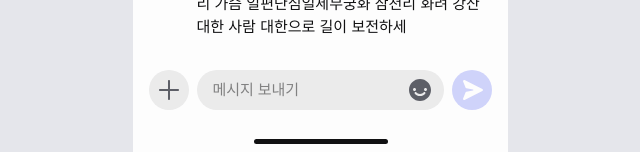
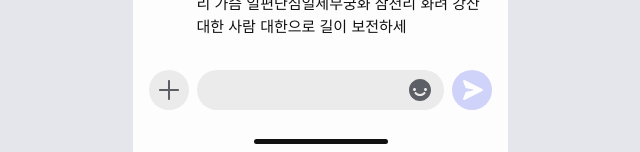
Before and after one commit to CEOS-Developers/react-messenger-19th, a React (Create React App) app: page / in a window 1280 px wide. Shown: the part 660-812 px from the top of the page, without its empty margins (320-960 px from the left). Built offline with nearby package versions, Linux system fonts and the light colour scheme; a web font is replaced by a local one.

Commit message:
Feat : input box focus 여부에 따라 chatInput 영역의 UI를 조건부 렌더링을 통해 변화

```diff
--- a/src/components/non-fixed/ChatInput/ChatInputForm.tsx
+++ b/src/components/non-fixed/ChatInput/ChatInputForm.tsx
@@ -1,6 +1,8 @@
 import styled from 'styled-components';
 import * as ST from '@styles/styledComponents';
-import { useRef, forwardRef } from 'react';
+
+import { useRecoilState } from 'recoil';
+import { isInputBoxFocusedState } from '@context/state/atom';
 
 const StyledChatInputForm = styled.form`
   width: 100%;
@@ -51,16 +53,31 @@ const StyledStaleSendIcon = styled.img`
 const StyledClearSendIcon = styled.img``;
 
 export default function ChatInputForm() {
-  const inputRef = useRef();
+  const [isInputBoxFocused, setIsInputBoxFocused] = useRecoilState(
+    isInputBoxFocusedState
+  );
+
+  function handleToggleIsInputBoxFocused() {
+    setIsInputBoxFocused((prev) => !prev);
+  }
 
   return (
     <StyledChatInputForm>
-      <StyledPlusButton src="/images/circlePlus.svg" />
+      {isInputBoxFocused === false && (
+        <StyledPlusButton src="/images/circlePlus.svg" />
+      )}
       <StyledInputBoxContainer>
-        <StyledInputBox placeholder="메시지 보내기" />
+        <StyledInputBox
+          onFocus={handleToggleIsInputBoxFocused}
+          onBlur={handleToggleIsInputBoxFocused}
+        />
         <StyledSmilingIcon src="/images/smileEmoji.svg" />
       </StyledInputBoxContainer>
-      <StyledStaleSendIcon src="/images/staleSend.svg" />
+      {isInputBoxFocused === false ? (
+        <StyledStaleSendIcon src="/images/staleSend.svg" />
+      ) : (
+        <StyledStaleSendIcon src="/images/clearSend.svg" />
+      )}
     </StyledChatInputForm>
   );
 }
--- a/src/context/state/atom.ts
+++ b/src/context/state/atom.ts
@@ -16,3 +16,8 @@ export const userNumberState = atom({
   key: 'userNumber',
   default: 1,
 });
+
+export const isInputBoxFocusedState = atom({
+  key: 'isInputBoxFocused',
+  default: false,
+});
```
